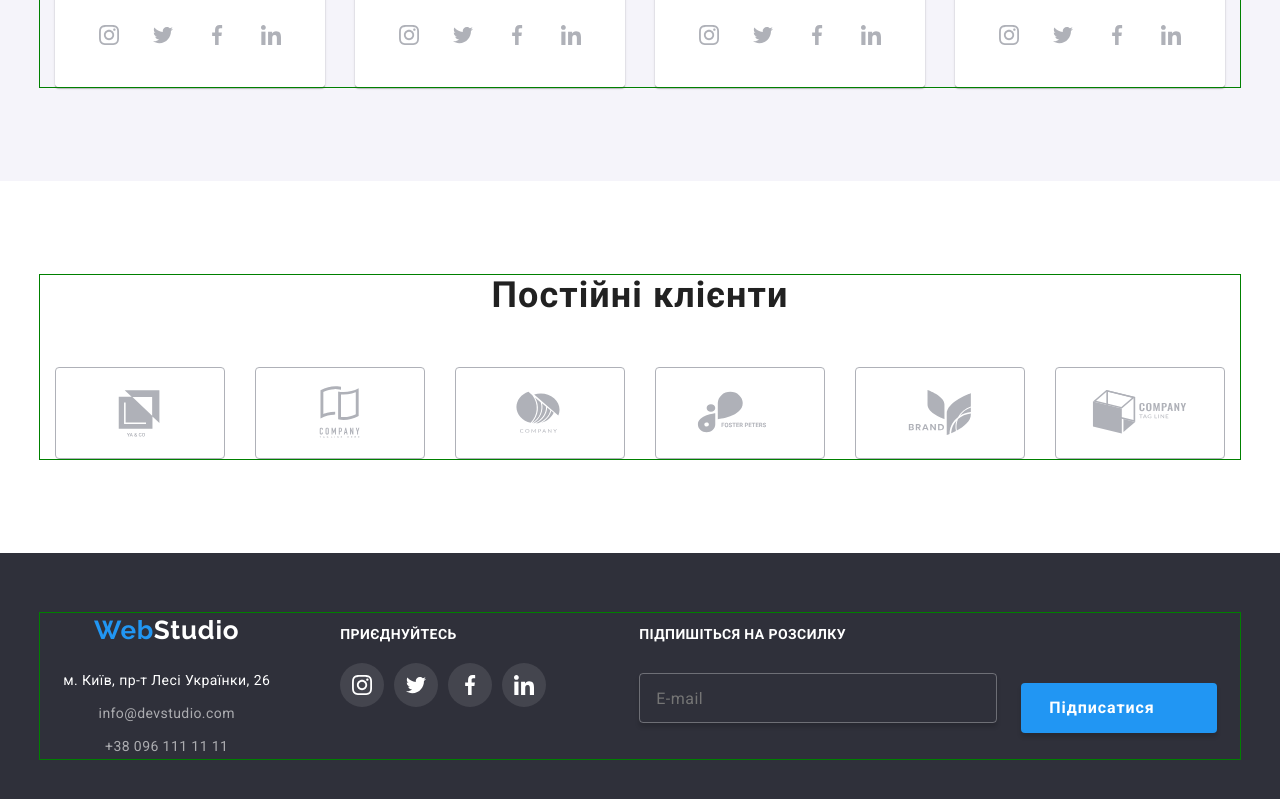
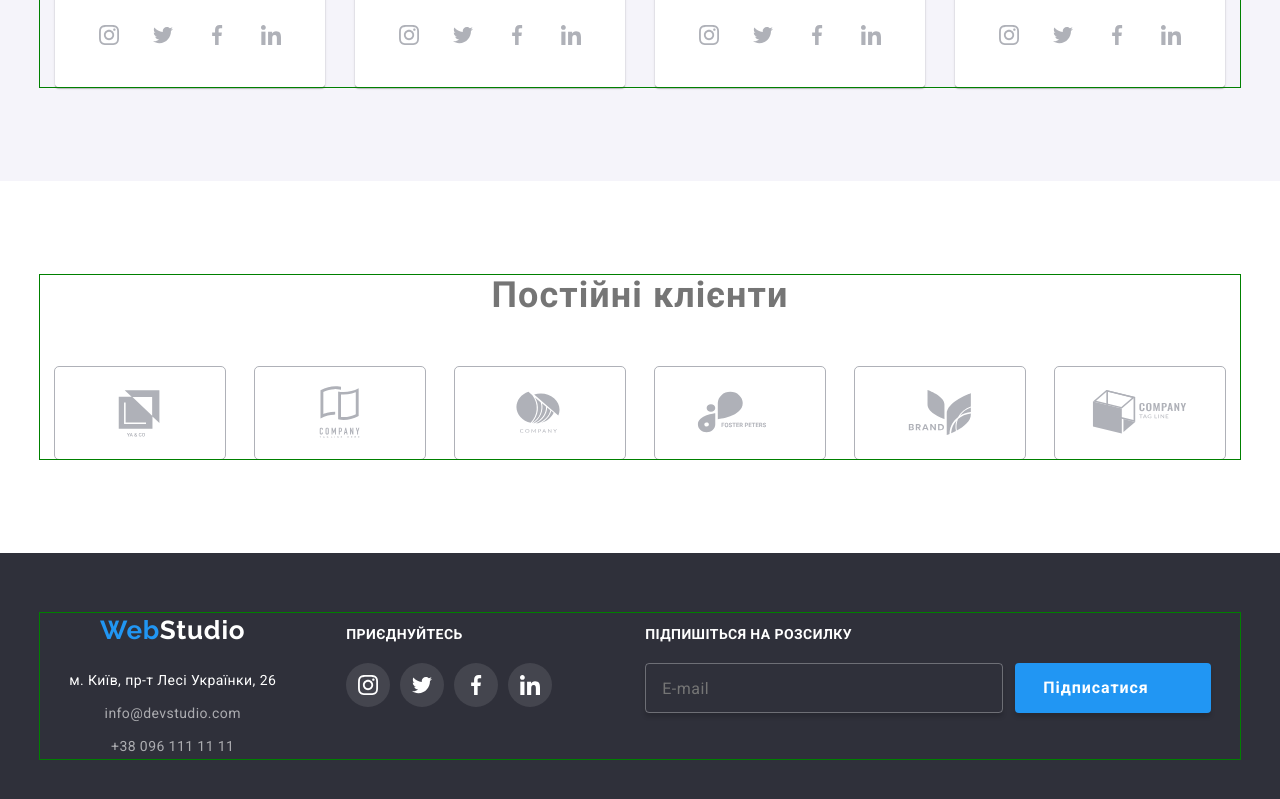
Before and after one commit to VoloshchukYaroslav/WebStudio, a plain HTML site: page index.html in a window 1280 px wide. Shown: the part 1978-2777 px from the top of the page. Drawn offline with nearby package versions, Linux system fonts and the light colour scheme.

Commit message:
fix bage

```diff
--- a/index.html
+++ b/index.html
@@ -422,10 +422,12 @@
               required
             />
             <div class="form__container">
-              <button type="submit" class="form__btn">Підписатися</button>
-              <svg class="form__icon">
-                <use href="./img/symbol-defs.svg#icon-icon-send"></use>
-              </svg>
+              <button type="submit" class="form__btn">
+                Підписатися
+                <svg class="form__icon">
+                  <use href="./img/symbol-defs.svg#icon-icon-send"></use>
+                </svg>
+              </button>
             </div>
           </form>
         </div>
--- a/scss/section/_clients.scss
+++ b/scss/section/_clients.scss
@@ -1,57 +1,76 @@
 .clients {
-  padding-top: 94px;
-  padding-bottom: 94px;
+  padding-top: 60px;
+  padding-bottom: 60px;
+  text-align: center;
 
-  & > .container {
-    text-align: center;
+  @media screen and (min-width: 1200px) {
+    padding: 94px 0;
   }
 
   &__title {
-    color: #212121;
-    font-size: 36px;
+    color: $text-color;
+    text-align: center;
+    font-size: 28px;
     font-weight: 700;
     line-height: 1.16;
-    letter-spacing: 1.08px;
-    margin-bottom: 50px;
+    letter-spacing: 0.84px;
+    margin-bottom: 30px;
+
+    @media screen and (min-width: 1200px) {
+      font-size: 36px;
+      letter-spacing: 1.08px;
+      margin-bottom: 50px;
+    }
   }
 
   &__list {
     display: flex;
-    flex-direction: row;
     flex-wrap: wrap;
     gap: 30px;
-    align-items: center;
   }
 
   &__item {
-    flex-basis: calc(100% - 30px) / 2;
+    flex-basis: calc((100% - 30px) / 2);
 
     @media screen and (min-width: 768px) {
-      flex-basis: calc(100% - 30px) / 3;
+      flex-basis: calc((100% - 60px) / 3);
+    }
+
+    @media screen and (min-width: 1200px) {
+      flex-basis: calc((100% - 150px) / 6);
+    }
+  }
+
+  &__item:hover {
+    .client__link {
+      border-color: $accent-color;
+    }
+
+    .client__icon {
+      fill: $accent-color;
     }
   }
 
   &__link {
-    width: 210px;
+    border-radius: 4px;
+    outline: 1px solid #afb1b8;
+    width: 100%;
     height: 92px;
-    border-radius: 4px;
-    border: 1px solid $svg-fill;
     display: flex;
+    justify-content: center;
     align-items: center;
-    justify-content: center;
+    transition-property: border-color;
+    transition-duration: 250ms;
+    transition-timing-function: cubic-bezier(0.4, 0, 0.2, 1);
 
-    &:hover,
-    &:focus {
-      border: 1px solid $accent-color;
-
-      .clients__icon {
-        fill: #2196f3;
-      }
+    @media screen and (min-width: 480px) {
+      width: 210px;
     }
 
     @media screen and (min-width: 768px) {
       width: 226px;
     }
+
     @media screen and (min-width: 1200px) {
       width: 170px;
     }
--- a/scss/section/_filter.scss
+++ b/scss/section/_filter.scss
@@ -64,6 +64,7 @@
 
     &:hover {
       .goods__about {
+        height: 100%;
         opacity: 1;
         transform: translate(0);
       }
--- a/scss/section/_footer.scss
+++ b/scss/section/_footer.scss
@@ -13,7 +13,7 @@
 
   @media screen and (min-width: 768px) {
     flex-direction: row;
-    align-items: first baseline;
+    align-items: baseline;
   }
 
   @media screen and (min-width: 1200px) {
@@ -143,6 +143,7 @@
     letter-spacing: 0.42px;
     text-transform: uppercase;
     margin-bottom: 20px;
+    display: inline-block;
   }
 
   &__email {
@@ -158,7 +159,7 @@
   }
 
   &__input {
-    width: 450px;
+    width: 100%;
     height: 50px;
     color: rgba(255, 255, 255, 0.6);
     font-size: 16px;
@@ -182,35 +183,26 @@
     }
   }
 
-  &__container {
-    position: relative;
-  }
-
   &__btn {
     color: #fff;
+    background-color: $accent-color;
+    padding: 10px 28px;
     text-align: center;
     font-size: 16px;
     font-weight: 700;
     line-height: 1.87;
     letter-spacing: 0.96px;
     border-radius: 4px;
+    box-shadow: 0px 4px 4px 0px rgba(0, 0, 0, 0.15);
     border: none;
-    background: #2196f3;
-    box-shadow: 0px 4px 4px 0px rgba(0, 0, 0, 0.15);
-    margin-left: 12px;
-    margin-top: 20px;
-    padding-top: 10px;
-    padding-bottom: 10px;
-    padding-left: 28px;
-    padding-right: 62px;
+    display: flex;
+    align-items: center;
+    gap: 10px;
   }
 
   &__icon {
     width: 24px;
     height: 24px;
-    position: absolute;
-    top: 33px;
-    left: 160px;
     fill: $main-background;
   }
 }
```
Also changed, not shown: style/main.css, style/main.min.css, 2 other files.
